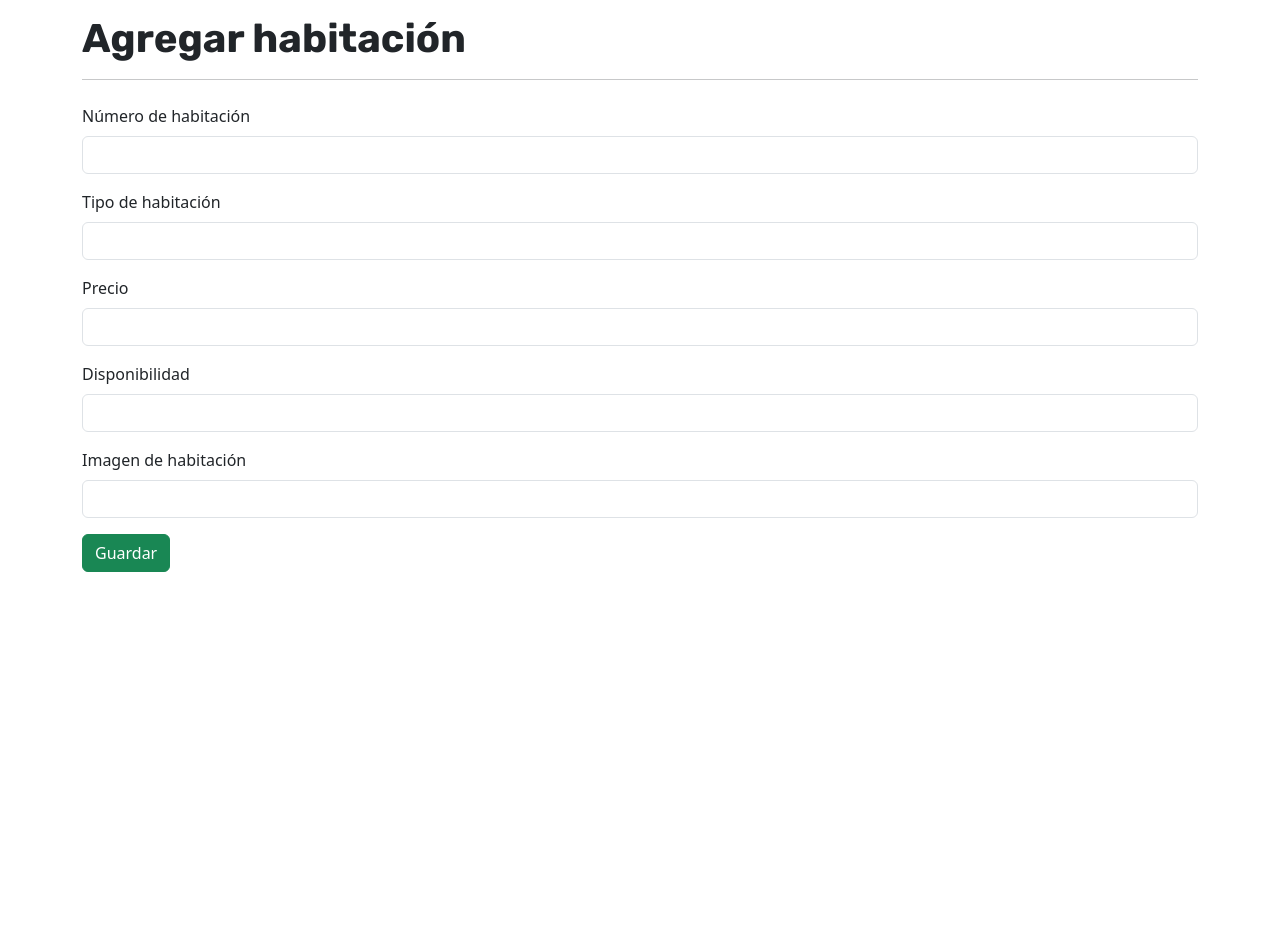
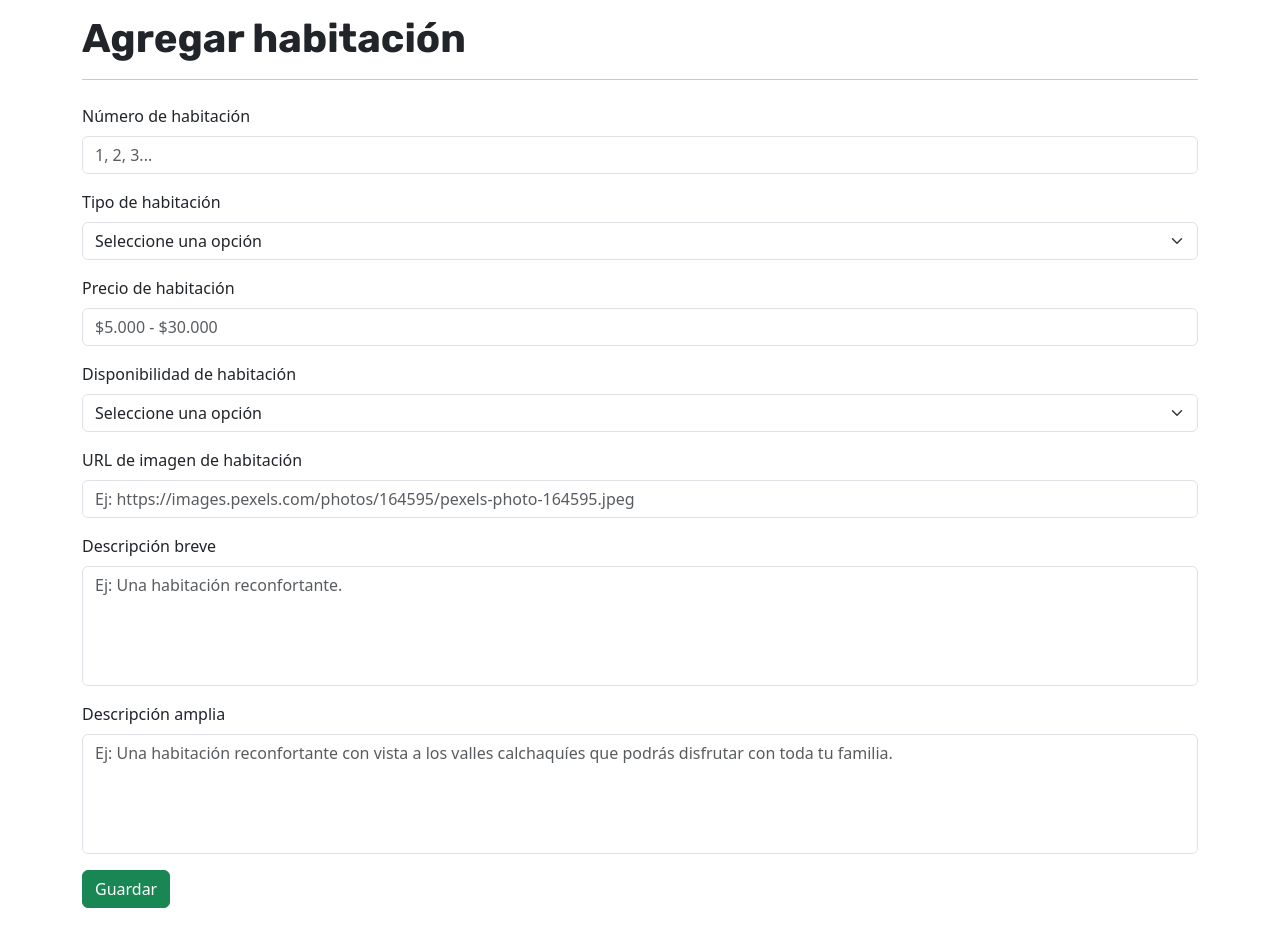
Before and after one commit to lucasecapdevila/hotel-mirador-del-valle, a React (Vite) app: page / in a window 1280 px wide. Shown: the part 560-1492 px from the top of the page. Before the commit the page ends 1156 px from the top, so only its background shows below. Built offline with nearby package versions, Linux system fonts and the light colour scheme.

Commit message:
completado formulario para crear habitaciones

```diff
--- a/db.json
+++ b/db.json
@@ -5,14 +5,18 @@
       "tipoHabitacion": "Suite",
       "precio": 10000,
       "disponibilidad": "Si",
-      "imagen": "https://media.ambito.com/p/0c5616e28bf58d0403a76b5cc372f420/adjuntos/239/imagenes/036/681/0036681201/1200x675/smart/2jpg.jpg"
+      "imagen": "https://media.ambito.com/p/0c5616e28bf58d0403a76b5cc372f420/adjuntos/239/imagenes/036/681/0036681201/1200x675/smart/2jpg.jpg",
+      "descripcionBreve": "Con una elegante decoración moderna, cuenta con una amplia área de estar con sofás y una mesa de café, una cama king-size con ropa de cama de alta calidad, un baño lujoso con acabados de mármol y una bañera profunda, además de servicios adicionales como minibar, servicio de habitaciones y acceso a áreas exclusivas del hotel.",
+      "descripcionAmplia": "La suite es espaciosa y luminosa, con una decoración elegante y moderna. Al entrar, te reciben suaves alfombras y una iluminación cálida que crea una atmósfera acogedora. Las paredes están adornadas con obras de arte cuidadosamente seleccionadas que añaden un toque de sofisticación al ambiente. El área de estar es amplia y cuenta con cómodos sofás y sillones tapizados en tejidos de alta calidad. Una mesa de café de diseño se sitúa en el centro, perfecta para disfrutar de una taza de café o té mientras se contempla la vista desde las amplias ventanas que ofrecen vistas panorámicas a la ciudad o al paisaje natural circundante."
     },
     {
       "numeroHabitacion": "2",
       "tipoHabitacion": "Suite presidencial",
       "precio": 15000,
       "disponibilidad": "No",
-      "imagen": "https://images.hola.com/imagenes/decoracion/20230425230358/dormitorios-inspirados-en-habitaciones-hoteles-am/1-237-22/habitaciones-hotel-9m-m.jpg"
+      "imagen": "https://images.hola.com/imagenes/decoracion/20230425230358/dormitorios-inspirados-en-habitaciones-hoteles-am/1-237-22/habitaciones-hotel-9m-m.jpg",
+      "descripcionBreve": "Suite presidencial con vista a los valles calchaquíes.",
+      "descripcionAmplia": "La suite está equipada con tecnología de vanguardia, incluyendo un televisor de pantalla plana de gran tamaño con canales por cable y acceso a servicios de streaming. También hay un sistema de sonido envolvente que permite disfrutar de una experiencia de entretenimiento inigualable. La zona de descanso cuenta con una lujosa cama king-size con sábanas de alta calidad y almohadas mullidas que invitan al descanso. Junto a la cama, hay mesitas de noche elegantes con lámparas de lectura, proporcionando un ambiente tranquilo y relajante para dormir."
     }
   ],
   "usuarios": [
--- a/src/App.css
+++ b/src/App.css
@@ -28,3 +28,16 @@
 .nav-tabs .nav-link:hover{
   color: black;
 }
+
+/* Borro las flechas en input tipo number */
+input::-webkit-outer-spin-button,
+input::-webkit-inner-spin-button {
+  -webkit-appearance: none;
+  margin: 0;
+}
+
+#formDescripcionBreve,
+#formDescripcionAmplia{
+  height: 120px;
+  resize: none;
+}
--- a/src/components/pages/habitaciones/FormularioHabitaciones.jsx
+++ b/src/components/pages/habitaciones/FormularioHabitaciones.jsx
@@ -21,36 +21,146 @@ const FormularioHabitaciones = () => {
         <Form className="my-4" onSubmit={handleSubmit(validar)}>
           <Form.Group className="mb-3" controlId="formNumHabitacion">
             <Form.Label>Número de habitación</Form.Label>
-            <Form.Control>
+            <Form.Control
+              type="number"
+              placeholder="1, 2, 3..."
+              {
+                ...register("numHabitacion",{
+                  required: 'El número de la habitación es obligatorio.',
+                  min: {
+                    value: 1,
+                    message: 'El número mínimo de habitación es 1.'
+                  },
+                  max: {
+                    value: 100,
+                    message: 'El número máximo de habitación es 100.'
+                  }
+                })
+              }/>
+            <Form.Text className="text-danger">{errors.numHabitacion?.message}</Form.Text>
+          </Form.Group>
 
-            </Form.Control>
-          </Form.Group>
           <Form.Group className="mb-3" controlId="formTipoHabitacion">
             <Form.Label>Tipo de habitación</Form.Label>
-            <Form.Control>
-
-            </Form.Control>
+            <Form.Select
+              {
+                ...register("tipoHabitacion",{
+                  required: 'El tipo de habitación es obligatorio.'
+                })
+              }
+            >
+              <option value="">Seleccione una opción</option>
+              <option value="Individual">Individual</option>
+              <option value="Doble">Doble</option>
+              <option value="Deluxe">Deluxe</option>
+              <option value="Twin">Twin</option>
+              <option value="Doble Hollywood">Doble Hollywood</option>
+              <option value="Duplex">Duplex</option>
+              <option value="Cabaña">Cabaña</option>
+              <option value="Estudio">Estudio</option>
+              <option value="Lanai">Lanai</option>
+              <option value="Suite">Suite</option>
+              <option value="Sico">Sico</option>
+            </Form.Select>
+            <Form.Text className="text-danger">{errors.tipoHabitacion?.message}</Form.Text>
           </Form.Group>
 
           <Form.Group className="mb-3" controlId="formPrecio">
-            <Form.Label>Precio</Form.Label>
-            <Form.Control>
-
-            </Form.Control>
+            <Form.Label>Precio de habitación</Form.Label>
+            <Form.Control
+              type="number"
+              placeholder="$5.000 - $30.000"
+              {
+                ...register("precioHabitacion",{
+                  required: 'El precio de la habitación es obligatorio.',
+                  min: {
+                    value: 5000,
+                    message: 'El precio mínimo de una habitación es 5000.'
+                  },
+                  max: {
+                    value: 30000,
+                    message: 'El precio máximo de una habitación es 30000.'
+                  }
+                })
+              }/>
+            <Form.Text className="text-danger">{errors.precioHabitacion?.message}</Form.Text>
           </Form.Group>
 
           <Form.Group className="mb-3" controlId="formDisponibilidad">
-            <Form.Label>Disponibilidad</Form.Label>
-            <Form.Control>
-
-            </Form.Control>
+            <Form.Label>Disponibilidad de habitación</Form.Label>
+            <Form.Select
+              {
+                ...register("disponibilidad",{
+                  required: 'La disponibilidad de la habitación es obligatoria.'
+                })
+              }
+            >
+              <option value="">Seleccione una opción</option>
+              <option value="Si">Si</option>
+              <option value="No">No</option>
+            </Form.Select>
+            <Form.Text className="text-danger">{errors.disponibilidad?.message}</Form.Text>
           </Form.Group>
 
           <Form.Group className="mb-3" controlId="formImagen">
-            <Form.Label>Imagen de habitación</Form.Label>
-            <Form.Control>
+            <Form.Label>URL de imagen de habitación</Form.Label>
+            <Form.Control
+              type="text"
+              placeholder="Ej: https://images.pexels.com/photos/164595/pexels-photo-164595.jpeg"
+              {
+                ...register("imagenHabitacion",{
+                  required: 'La URL de la imagen de la habitación es obligatorio.',
+                  pattern:{
+                    value: /(http(s?):)([/|.|\w|\s|-])*\.(?:jpg|jpeg|gif|png)/,
+                    message: 'La URL ingresada debe ser una imagen de formato .jpg, .jpeg, .png o .gif.'
+                  }
+                })
+              }/>
+            <Form.Text className="text-danger">{errors.imagenHabitacion?.message}</Form.Text>
+          </Form.Group>
 
-            </Form.Control>
+          <Form.Group className="mb-3" controlId="formDescripcionBreve">
+            <Form.Label>Descripción breve</Form.Label>
+            <Form.Control
+              type="text"
+              placeholder="Ej: Una habitación reconfortante."
+              as="textarea"
+              {
+                ...register("descripcionBreve",{
+                  required: 'La descripcion breve de la habitación es obligatoria.',
+                  minLength:{
+                    value: 10,
+                    message: 'Debe ingresar como mínimo 10 carácteres para la descripción de la habitación.'
+                  },
+                  maxLength:{
+                    value: 80,
+                    message: 'Debe ingresar como máximo 80 carácteres para la descripción de la habitación.'
+                  }
+                })
+              }/>
+            <Form.Text className="text-danger">{errors.descripcionBreve?.message}</Form.Text>
+          </Form.Group>
+
+          <Form.Group className="mb-3" controlId="formDescripcionAmplia">
+            <Form.Label>Descripción amplia</Form.Label>
+            <Form.Control
+              type="text"
+              placeholder="Ej: Una habitación reconfortante con vista a los valles calchaquíes que podrás disfrutar con toda tu familia."
+              as="textarea"
+              {
+                ...register("descripcionAmplia",{
+                  required: 'La descripcion amplia de la habitación es obligatoria.',
+                  minLength:{
+                    value: 20,
+                    message: 'Debe ingresar como mínimo 20 carácteres para la descripción de la habitación.'
+                  },
+                  maxLength:{
+                    value: 500,
+                    message: 'Debe ingresar como máximo 500 carácteres para la descripción de la habitación.'
+                  }
+                })
+              }/>
+            <Form.Text className="text-danger">{errors.descripcionAmplia?.message}</Form.Text>
           </Form.Group>
 
           <Button type="submit" variant="success">Guardar</Button>
```
